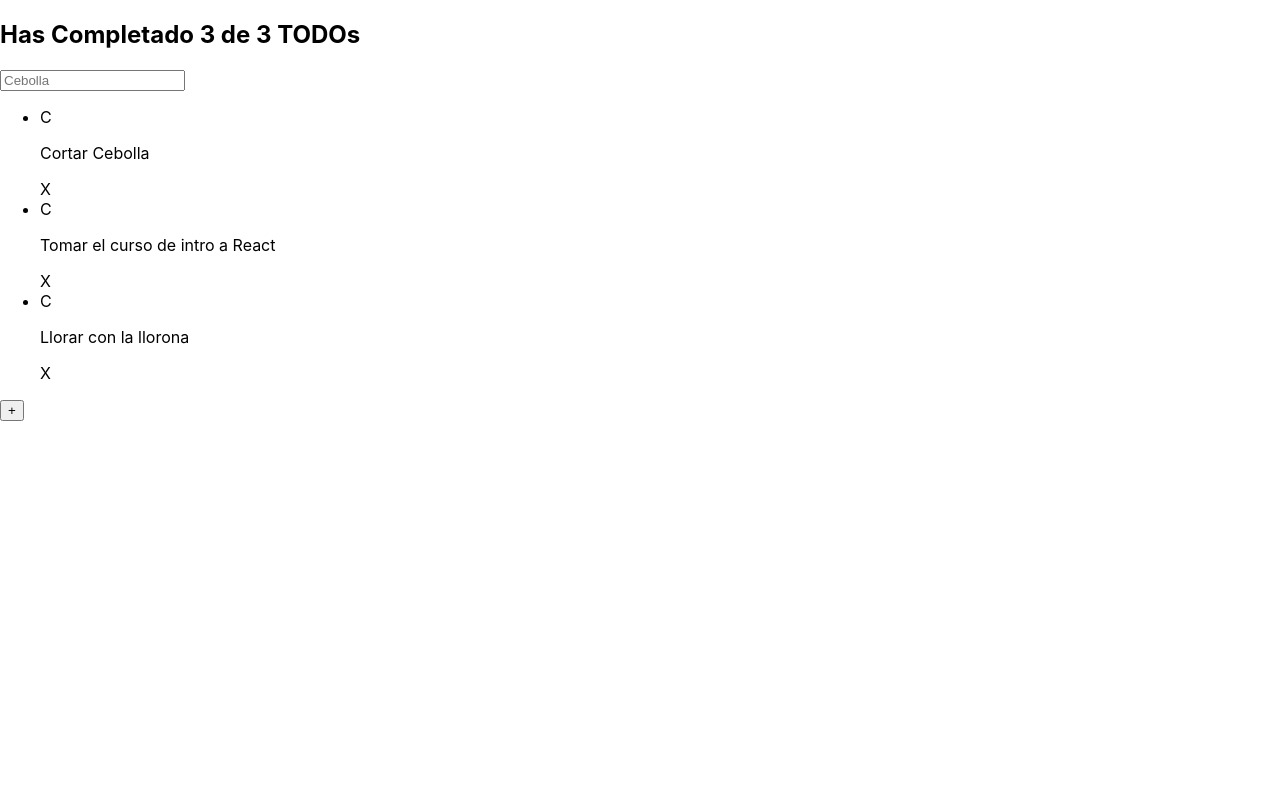
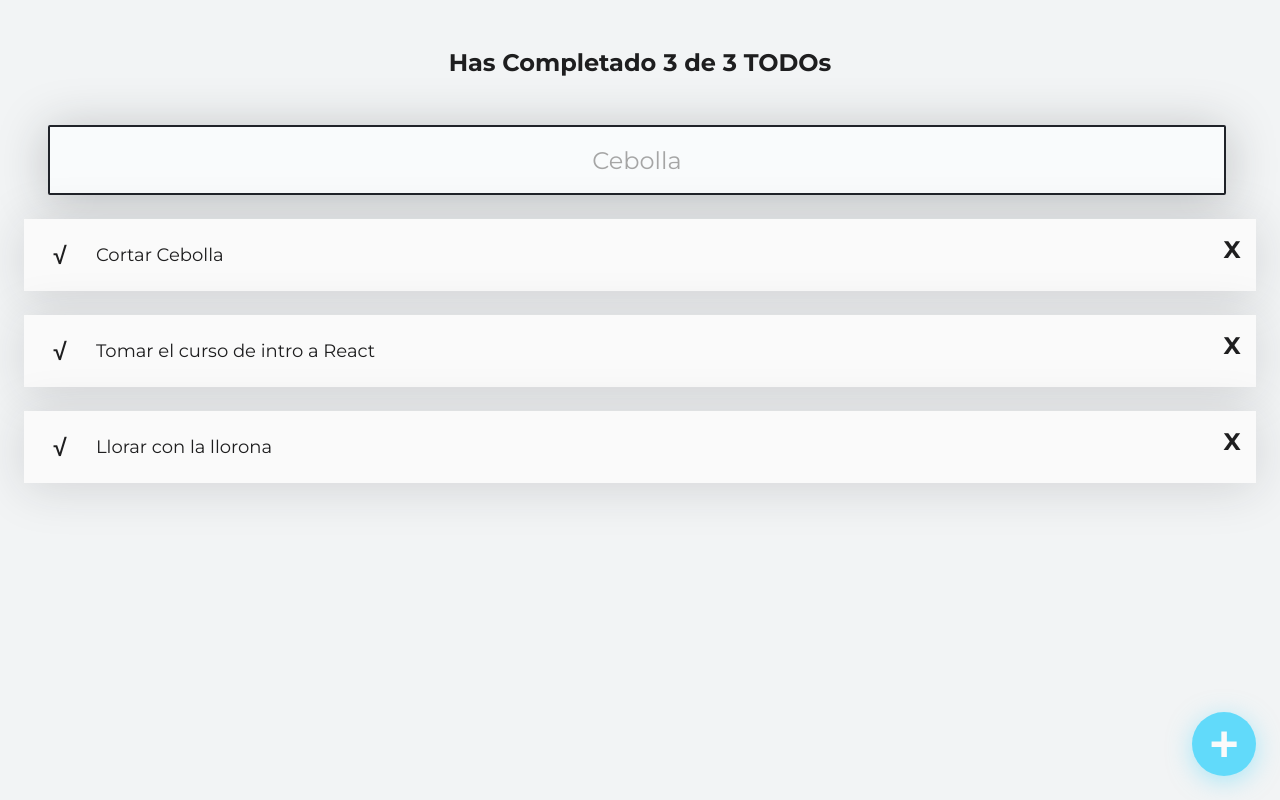
Before and after one commit to Bandu19/Introduccion_React, a React (Create React App) app: page / in a window 1280 px wide. Built offline with nearby package versions, Linux system fonts and the light colour scheme.

Commit message:
CSS en REACT

```diff
--- a/public/index.html
+++ b/public/index.html
@@ -24,20 +24,15 @@
       work correctly both with client-side routing and a non-root public URL.
       Learn how to configure a non-root public URL by running `npm run build`.
     -->
+    <link
+      href="https://fonts.googleapis.com/css2?family=Montserrat:wght@400;700&display=swap"
+      rel="stylesheet"
+    />
     <title>React App</title>
   </head>
   <body>
     <noscript>You need to enable JavaScript to run this app.</noscript>
+
     <div id="root"></div>
-    <!--
-      This HTML file is a template.
-      If you open it directly in the browser, you will see an empty page.
-
-      You can add webfonts, meta tags, or analytics to this file.
-      The build step will place the bundled scripts into the <body> tag.
-
-      To begin the development, run `npm start` or `yarn start`.
-      To create a production bundle, use `npm run build` or `yarn build`.
-    -->
   </body>
 </html>
--- a/src/App.js
+++ b/src/App.js
@@ -1,5 +1,5 @@
 import React from "react";
-import "./App.css";
+// import "./App.css";
 import {
   TodoCounter,
   TodoSearch,
@@ -24,7 +24,7 @@ function App() {
     //Pedir a React una etiqueta Invisible
 
     //Una etiqueta por Componente
-
+    // Al utilizar React.Fragment ya estaria importando al CSS
     <React.Fragment>
       <TodoCounter />
       {/* <h2>Has Completado 2 de 3 TODOs</h2> */}
@@ -38,7 +38,11 @@ function App() {
         {/* ESTE ES NUESTRO CHILDREN */}
         {todos.map((todo) => (
           //Aqui llamamos al objeto literal "todos"
-          <TodoItem key={todo.text} text={todo.text} />
+          <TodoItem
+            key={todo.text}
+            text={todo.text}
+            completed={todo.completed}
+          />
         ))}
       </TodoList>
 
--- /dev/null
+++ b/src/TodoCounter.css
@@ -0,0 +1,115 @@
+.TodoCounter {
+  font-size: 24px;
+  text-align: center;
+  margin: 0;
+  padding: 48px;
+}
+
+/*---------------TodoSearch--------------*/
+
+.TodoSearch {
+  background: #f9fbfc;
+  border-radius: 2px;
+  border: 2px solid #202329;
+  margin: 0 24px;
+  height: 64px;
+  width: calc(100% - 62px);
+  font-size: 24px;
+  text-align: center;
+  font-family: "Montserrat";
+  font-weight: 400;
+  color: #1e1e1f;
+  box-shadow: 0px 5px 50px rgba(32, 35, 41, 0.25);
+}
+
+.TodoSearch::placeholder {
+  color: #a5a5a5;
+  font-family: "Montserrat";
+  font-weight: 400;
+}
+
+.TodoSearch:focus {
+  outline-color: #61dafa;
+}
+/*---------------TodoList--------------*/
+
+ul {
+  margin: 0;
+  padding: 0 0 56px 0;
+  list-style: none;
+}
+
+/*---------------TodoItem--------------*/
+
+.TodoItem {
+  background-color: #fafafa;
+  position: relative;
+  display: flex;
+  justify-content: center;
+  align-items: center;
+  margin-top: 24px;
+  box-shadow: 0 5px 50px rgba(32, 35, 41, 0.15);
+}
+.TodoItem-p {
+  margin: 24px 0 24px 24px;
+  width: calc(100% - 120px);
+  font-size: 18px;
+  line-height: 24px;
+  font-weight: 400;
+}
+.TodoItem-p--complete {
+  text-decoration: line-through;
+}
+.Icon {
+  cursor: pointer;
+  display: flex;
+  justify-content: center;
+  align-items: center;
+  height: 48px;
+  width: 48px;
+  font-size: 24px;
+  font-weight: 700;
+}
+.Icon-check {
+  position: absolute;
+  left: 12px;
+}
+.Icon-check--active {
+  color: #4caf50;
+}
+.Icon-delete {
+  position: absolute;
+  top: 6px;
+  right: 0;
+}
+.Icon-delete:hover {
+  color: red;
+}
+
+/*---------------CreateTodoButton--------------*/
+
+.CreateTodoButton {
+  background-color: #61dafa;
+  box-shadow: 0px 5px 25px rgba(97, 218, 250, 0.5);
+  border: none;
+  border-radius: 50%;
+  cursor: pointer;
+  font-size: 50px;
+  position: fixed;
+  bottom: 24px;
+  right: 24px;
+  font-weight: bold;
+  color: #fafafa;
+  display: flex;
+  justify-content: center;
+  align-items: center;
+  height: 64px;
+  width: 64px;
+
+  transform: rotate(0);
+  transition: 0.3s ease;
+}
+
+.CreateTodoButton:hover {
+  transform: rotate(224deg);
+}
--- a/src/TodoCounter.js
+++ b/src/TodoCounter.js
@@ -1,11 +1,12 @@
 import React from "react";
+import "./TodoCounter.css";
 
 function TodoCounter() {
-  return <h2>Has Completado 3 de 3 TODOs</h2>;
+  return <h2 className="TodoCounter">Has Completado 3 de 3 TODOs</h2>;
 }
 
 function TodoSearch() {
-  return <input placeholder="Cebolla" />;
+  return <input className="TodoSearch" placeholder="Cebolla" />;
 }
 
 function TodoList(props) {
@@ -17,16 +18,26 @@ function TodoList(props) {
 }
 function TodoItem(props) {
   return (
-    <li>
-      <span>C</span>
-      <p>{props.text}</p>
-      <span>X</span>
+    <li className="TodoItem">
+      <span
+        // Si props.completed = TRUE enseguida se activara el estilo CSS
+        className={`Icon Icon-check ${props.completed && "Icon-check--active"}`}
+      >
+        √
+      </span>
+
+      {/* Si props.completed = TRUE enseguida se activara el estilo CSS */}
+      <p className={`TodoItem-p ${props.completed && "TodoItem-p--complete"}`}>
+        {props.text}
+      </p>
+
+      <span className="Icon Icon-delete">X</span>
     </li>
   );
 }
 
 function CreateTodoButton(props) {
-  return <button>+</button>;
+  return <button className="CreateTodoButton">+</button>;
 }
 
 export { TodoCounter, TodoSearch, TodoList, TodoItem, CreateTodoButton };
--- a/src/index.css
+++ b/src/index.css
@@ -1,13 +1,13 @@
 body {
   margin: 0;
-  font-family: -apple-system, BlinkMacSystemFont, 'Segoe UI', 'Roboto', 'Oxygen',
-    'Ubuntu', 'Cantarell', 'Fira Sans', 'Droid Sans', 'Helvetica Neue',
-    sans-serif;
-  -webkit-font-smoothing: antialiased;
-  -moz-osx-font-smoothing: grayscale;
+  padding: 0;
+  background: #f2f4f5;
+  color: #1e1e1f;
+  font-family: "Montserrat", Arial, Helvetica, sans-serif;
 }
 
-code {
-  font-family: source-code-pro, Menlo, Monaco, Consolas, 'Courier New',
-    monospace;
+#root {
+  margin: 0 24px;
+  position: relative;
+  min-height: 100vh;
 }
```
